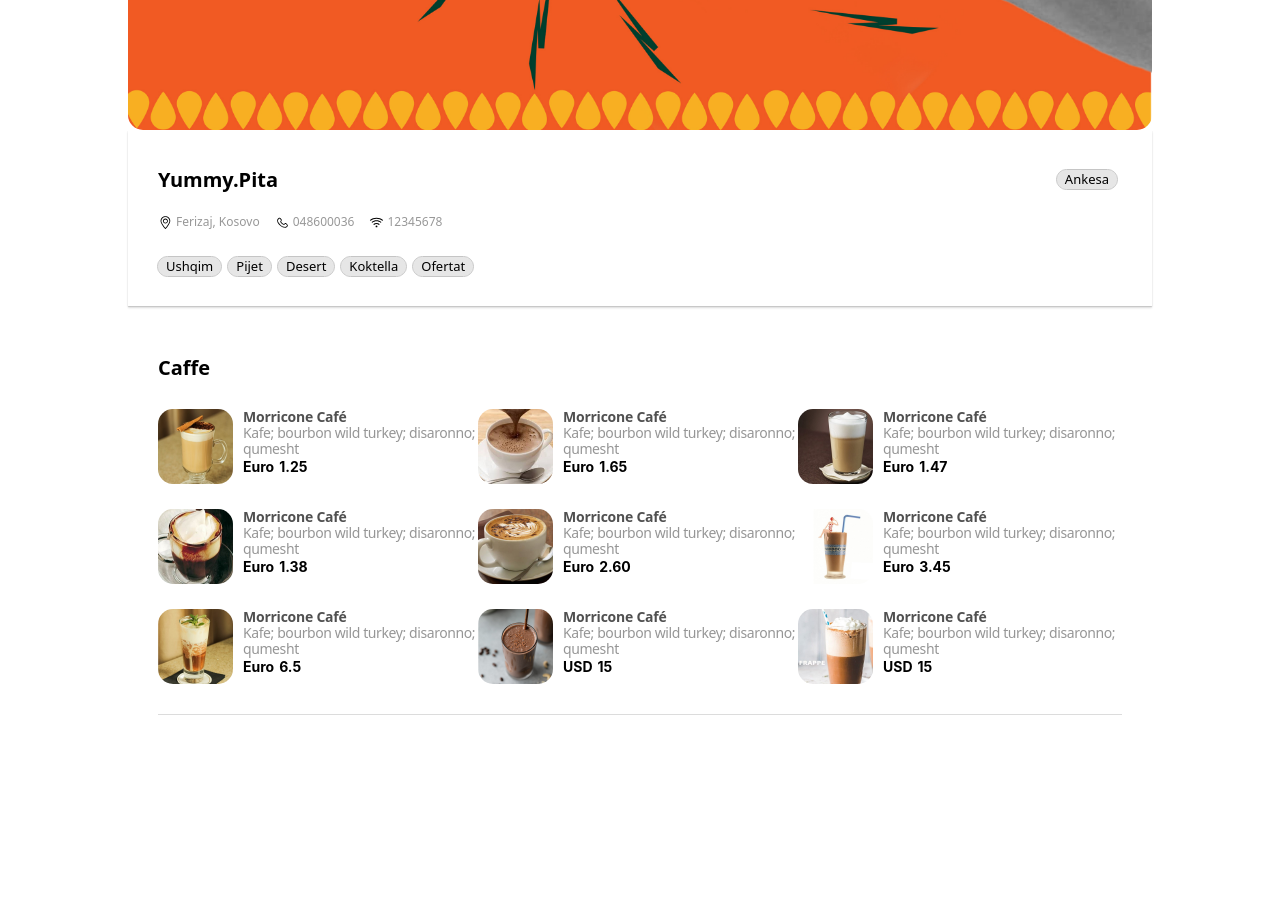
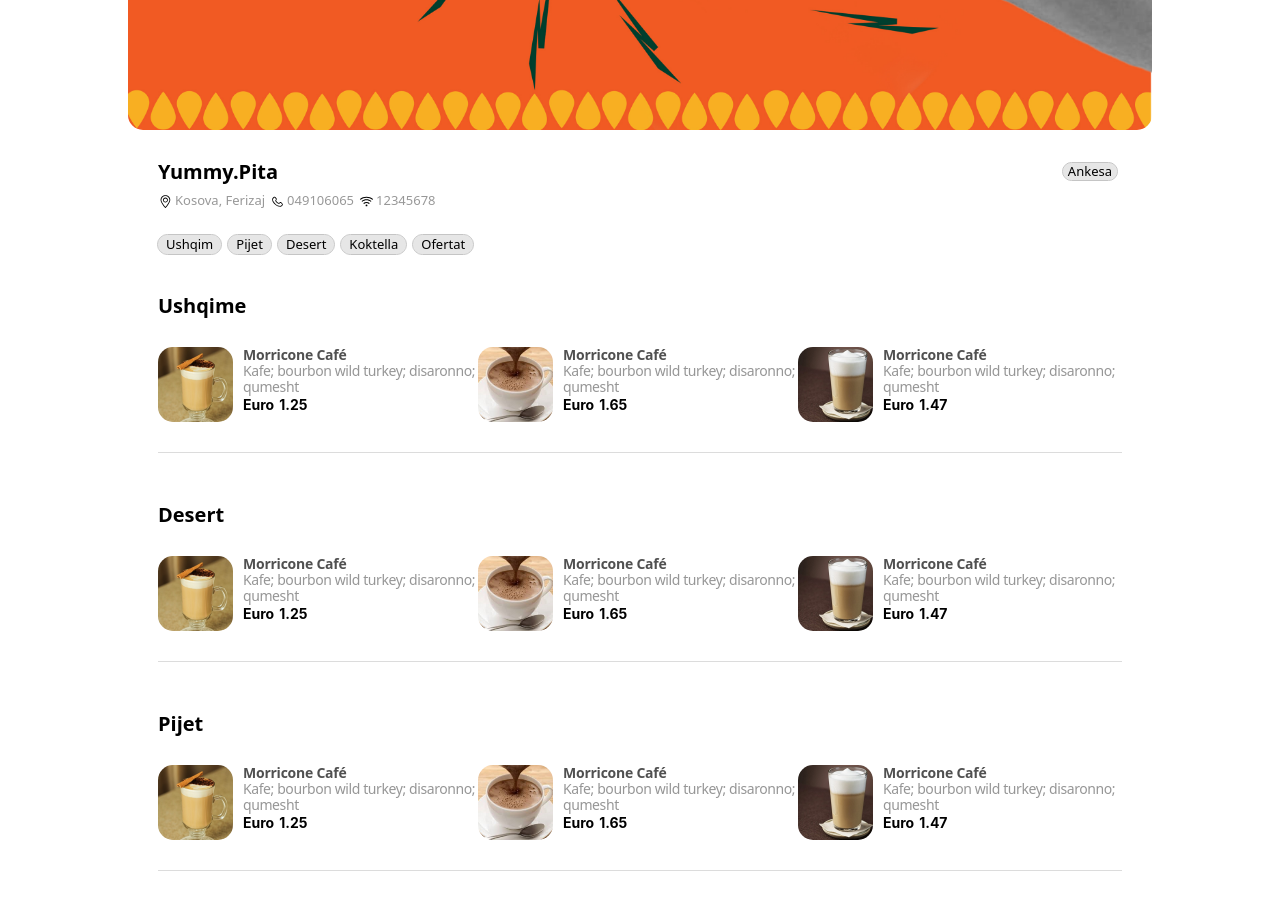
Before and after one commit to Xprim3/offon, a website built with Vite: page profile.html in a window 1280 px wide. Shown: the part 280-1191 px from the top of the page. Before the commit the page ends 1106 px from the top, so only its background shows below. Built offline with nearby package versions, Linux system fonts and the light colour scheme.

Commit message:
secound commit

```diff
--- a/profile.html
+++ b/profile.html
@@ -6,31 +6,30 @@
   <meta name="viewport" content="width=device-width, initial-scale=1.0">
   <title>Client Profile</title>
 
-
-
 </head>
 <body>
 
   <section class="website__body">
-    <div class="top__profile__image__box"></div>
-    <img class="top__profile__images" src="media/profile/yummy profile.jpg">
+    <div class="top__profile__image__box">
+      <img class="top__profile__images" src="media/profile/yummy profile.jpg">
+    </div>
       <nav class="main__content__box">
         <div class="profile__button__box">
           <h1 class="profile__titles">Yummy.Pita</h1>
           <button class="ankesa__button">Ankesa</button>
         </div>
-        <div class="location__phone__wifi">
-          <span class="location__box">
-            <img class="location__svg" src="media/icons/location svg.svg">
-            <a href="https://www.google.com/maps?q=Ferizaj,+Kosovo" target="_blank" class="location__text">Ferizaj, Kosovo</a>
+        <div class="location__wifi__phone__box">
+          <span class="svg__text__box">
+            <img class="svg__mod" src="media/icons/location svg.svg">
+            <a href="#" target="_blank" class="location__wifi__phone__text">Kosova, Ferizaj</a>
           </span>
-          <span class="location__box">
-            <img class="location__svg" src="media/icons/phone.svg">
-            <a href="tel:048600036" target="_blank" class="location__text">048600036</a>
+          <span class="svg__text__box">
+            <img class="svg__mod" src="media/icons/phone.svg">
+            <a href="#" target="_blank" class="location__wifi__phone__text">049106065</a>
           </span>
-          <span class="location__box">
-            <img class="location__svg" src="media/icons/wifi.svg">
-            <a href="tel:048600036" target="_blank" class="location__text">12345678</a>
+          <span class="svg__text__box">
+            <img class="svg__mod" src="media/icons/wifi.svg">
+            <a href="#" target="_blank" class="location__wifi__phone__text">12345678</a>
           </span>
         </div>
         <ul class="main__content__menu">
@@ -41,9 +40,10 @@
           <li class="menu__button__mod">Ofertat</li>
         </ul>
       </nav>
-      <main class="main__products__contents">
-        <!--Categoria e par kjo duhet mandej mu shtu sipas klientave dhe mu bo rename-->
-        <h1 class="category__title">Caffe</h1>
+
+      <!--Categoria e par kjo duhet mandej mu shtu sipas klientave dhe mu bo rename-->
+      <div class="menu__category">
+        <h1 class="category__title">Ushqime</h1>
         <ul class="products__box">
           <li class="product__id">
             <img class="product__img__mod" src="media/products/_20210521150504.0_bocellicoffee.jpg">
@@ -75,77 +75,87 @@
               </span>
             </div>
           </li>
+        </ul>
+        <span class="line__only"></span>
+      </div>
+      <div class="menu__category">
+        <h1 class="category__title">Desert</h1>
+        <ul class="products__box">
           <li class="product__id">
-            <img class="product__img__mod" src="media/products/sambuca kaffe.jpg">
+            <img class="product__img__mod" src="media/products/_20210521150504.0_bocellicoffee.jpg">
             <div class="product__title_content__box">
               <h5 class="product__title__text">Morricone Café</h5>
               <p class="product__description__text">Kafe; bourbon wild turkey; disaronno; qumesht</p>
               <span class="product__price__symbol">Euro
-                <p class="product__price__text">1.38</p>
+                <p class="product__price__text">1.25</p>
               </span>
             </div>
           </li>
           <li class="product__id">
-            <img class="product__img__mod" src="media/products/caffe moka.jpg">
+            <img class="product__img__mod" src="media/products/cacao vogel.jpg">
             <div class="product__title_content__box">
               <h5 class="product__title__text">Morricone Café</h5>
               <p class="product__description__text">Kafe; bourbon wild turkey; disaronno; qumesht</p>
               <span class="product__price__symbol">Euro
-                <p class="product__price__text">2.60</p>
+                <p class="product__price__text">1.65</p>
               </span>
             </div>
           </li>
           <li class="product__id">
-            <img class="product__img__mod" src="media/products/_20210518100231.0_freddocino.png">
+            <img class="product__img__mod" src="media/products/caffe late.jpg">
             <div class="product__title_content__box">
               <h5 class="product__title__text">Morricone Café</h5>
               <p class="product__description__text">Kafe; bourbon wild turkey; disaronno; qumesht</p>
               <span class="product__price__symbol">Euro
-                <p class="product__price__text">3.45</p>
-              </span>
-            </div>
-          </li>
-          <li class="product__id">
-            <img class="product__img__mod" src="media/products/_20210521160739.0_Bethoven ice chocolate.jpg">
-            <div class="product__title_content__box">
-              <h5 class="product__title__text">Morricone Café</h5>
-              <p class="product__description__text">Kafe; bourbon wild turkey; disaronno; qumesht</p>
-              <span class="product__price__symbol">Euro
-                <p class="product__price__text">6.5</p>
-              </span>
-            </div>
-          </li>
-          <li class="product__id">
-            <img class="product__img__mod" src="media/products/_20210518102352.0_cokollate e ftohte.png">
-            <div class="product__title_content__box">
-              <h5 class="product__title__text">Morricone Café</h5>
-              <p class="product__description__text">Kafe; bourbon wild turkey; disaronno; qumesht</p>
-              <span class="product__price__symbol">USD
-                <p class="product__price__text">15</p>
-              </span>
-            </div>
-          </li>
-          <li class="product__id">
-            <img class="product__img__mod" src="media/products/_20210518100336.0_Frappe.jpg">
-            <div class="product__title_content__box">
-              <h5 class="product__title__text">Morricone Café</h5>
-              <p class="product__description__text">Kafe; bourbon wild turkey; disaronno; qumesht</p>
-              <span class="product__price__symbol">USD
-                <p class="product__price__text">15</p>
+                <p class="product__price__text">1.47</p>
               </span>
             </div>
           </li>
         </ul>
         <!--End-->
         <span class="line__only"></span>
+      </div>
+      <div class="menu__category">
+        <!--Categoria e par kjo duhet mandej mu shtu sipas klientave dhe mu bo rename-->
+        <h1 class="category__title">Pijet</h1>
+        <ul class="products__box">
+          <li class="product__id">
+            <img class="product__img__mod" src="media/products/_20210521150504.0_bocellicoffee.jpg">
+            <div class="product__title_content__box">
+              <h5 class="product__title__text">Morricone Café</h5>
+              <p class="product__description__text">Kafe; bourbon wild turkey; disaronno; qumesht</p>
+              <span class="product__price__symbol">Euro
+                <p class="product__price__text">1.25</p>
+              </span>
+            </div>
+          </li>
+          <li class="product__id">
+            <img class="product__img__mod" src="media/products/cacao vogel.jpg">
+            <div class="product__title_content__box">
+              <h5 class="product__title__text">Morricone Café</h5>
+              <p class="product__description__text">Kafe; bourbon wild turkey; disaronno; qumesht</p>
+              <span class="product__price__symbol">Euro
+                <p class="product__price__text">1.65</p>
+              </span>
+            </div>
+          </li>
+          <li class="product__id">
+            <img class="product__img__mod" src="media/products/caffe late.jpg">
+            <div class="product__title_content__box">
+              <h5 class="product__title__text">Morricone Café</h5>
+              <p class="product__description__text">Kafe; bourbon wild turkey; disaronno; qumesht</p>
+              <span class="product__price__symbol">Euro
+                <p class="product__price__text">1.47</p>
+              </span>
+            </div>
+          </li>
+        </ul>
+        <!--End-->
+        <span class="line__only"></span>
+      </div>
+      <!-- End -->
 
-
-      </main>
   </section>
-
-
-
-
 
 
 
--- a/styles/general.css
+++ b/styles/general.css
@@ -3,8 +3,8 @@
 --------------------------------------------------------------*/
 
 * {
+  margin: 0;
   padding: 0;
-  margin: 0;
 }
 
 html {
@@ -12,8 +12,14 @@ html {
 }
 
 a {
+  display: inline-block;
+  width: 100%;
+  height: 100%;
+  cursor: none;
   text-decoration: none;
   color: black;
+  padding: 0;
+  margin: 0;
 }
 
 img,
@@ -28,4 +34,18 @@ svg {
 
 body {
   font-family: 'inter' Arial, Helvetica, sans-serif;
+  min-height: 100vh;
+  max-width: 1024px;
+  margin: 0px auto;
 }
+
+.website__body {
+  display: flex;
+  flex-direction: column;
+  justify-content: center;
+  align-items: start;
+  max-width: 1024px;
+  height: 100%;
+  position: relative;
+  margin: 0px auto;
+}
--- a/styles/profile.css
+++ b/styles/profile.css
@@ -1,14 +1,3 @@
-.website__body {
-  display: flex;
-  flex-direction: column;
-  justify-content: center;
-  align-items: start;
-  max-width: 1024px;
-  height: 100%;
-  position: relative;
-  margin: 0px auto;
-}
-
 .top__profile__image__box {
   display: block;
   max-width: 1024px;
@@ -29,17 +18,16 @@
   height: auto;
   padding: 10px;
   padding: 30px;
-  box-shadow: 0 1px 1px rgba(0,0,0,0.12), 0 2px 2px rgba(0,0,0,0.12);
 }
 
 .profile__button__box {
   display: flex;
   flex-direction: row;
   width: 100%;
-  height: 40px;
+  height: 100%;
   justify-content: space-between;
   align-items: center;
-  margin-bottom: 15px;
+  padding-bottom: 10px;
 }
 
 .profile__titles {
@@ -48,7 +36,7 @@
 }
 
 .ankesa__button {
-  padding: 2px 8px 2px 8px;
+  padding: 1px 5px 1px 5px;
   margin-right: 5px;
   outline-style: solid;
   outline-width: 0.1px;
@@ -60,40 +48,6 @@
   font-size: 13px;
 }
 
-.location__phone__wifi {
-  display: flex;
-  flex-direction: row;
-  width: 100%;
-  height: 100%;
-  justify-content: left;
-  align-items: center;
-  gap: 15px;
-}
-
-.location__box {
-  display: flex;
-  flex-direction: row;
-  height: 17px;
-  justify-content: left;
-}
-
-.location__text {
-  box-sizing: border-box;
-  background-color: rgba(0, 0, 0, 0);
-  font-family: 'inter'Arial, Helvetica, sans-serif;
-  font-size: 12px;
-  color: rgb(152, 152, 152);
-  text-decoration-color: rgb(152, 152, 152);
-  text-decoration-line: none;
-  text-decoration-style: solid;
-}
-
-.location__svg {
-  display: block;
-  width: 15px;
-  height: 15px;
-  margin-right: 3px;
-}
 .main__content__menu {
   display: flex;
   flex-direction: row;
@@ -101,7 +55,7 @@
   max-width: 1024px;
   height: auto;
   list-style-type: none;
-  margin-top: 25px;
+  padding-top: 25px;
   gap: 7px;
 }
 
@@ -122,14 +76,54 @@
   cursor: pointer;
 }
 
+/* Location, Phone and Wifi Box and Styling */
+
+.location__wifi__phone__box {
+  display: flex;
+  flex-direction: row;
+  justify-content: start;
+  align-items: center;
+  text-align: center;
+  flex-wrap: wrap;
+  width: 100%;
+  height: 17px;
+  column-gap: 5px;
+}
+.svg__text__box {
+  display: flex;
+  justify-content: center;
+  align-items: center;
+  text-align: center;
+  flex-direction: row;
+  width: auto;
+  height: 17px;
+  cursor: pointer;
+
+}
+.svg__mod {
+  display: inline-block;
+  width: 15px;
+  height: 15px;
+  margin-right: 2px;
+}
+.location__wifi__phone__text {
+  display: block;
+  box-sizing: border-box;
+  font-family: 'Inter'Arial, Helvetica, sans-serif;
+  color: rgb(152, 152, 152);
+  font-size: 13px;
+  text-size-adjust: 100%;
+}
+
+/* End */
+
 /* Main Product Contents */
 
-.main__products__contents {
+.menu__category {
   display: block;
   width: 100%;
-  height: 500px;
-  padding: 30px;
-  margin-top: 20px;
+  height: 100%;
+  padding: 10px 30px 10px 30px
 }
 
 .category__title {
```
